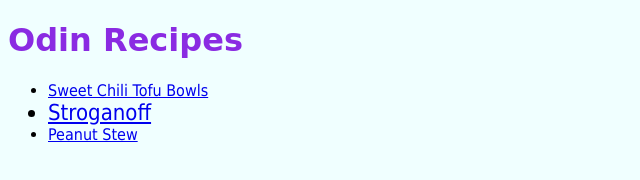
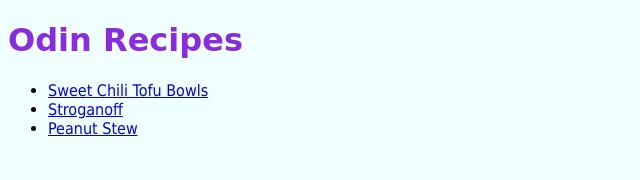
Before and after one commit to emlovestrees/odin-recipes, a plain HTML site: page index.html in a window 1280 px wide. Shown: the whole page, without its empty margins (0-640 px from the left). Drawn offline with Linux system fonts and the light colour scheme.

Commit message:
Remove unnecessary class

```diff
--- a/index.html
+++ b/index.html
@@ -9,7 +9,7 @@
         <h1 id="odin">Odin Recipes</h1>
             <ul>
                 <li><a href="recipes/tofu-bowls.html">Sweet Chili Tofu Bowls</a></li>
-                <li class="stroganoff"><a href="recipes/stroganoff.html">Stroganoff</a></li>
+                <li><a href="recipes/stroganoff.html">Stroganoff</a></li>
                 <li><a href="recipes/peanut-stew.html">Peanut Stew</a></li>
             </ul>
     </body>
```
